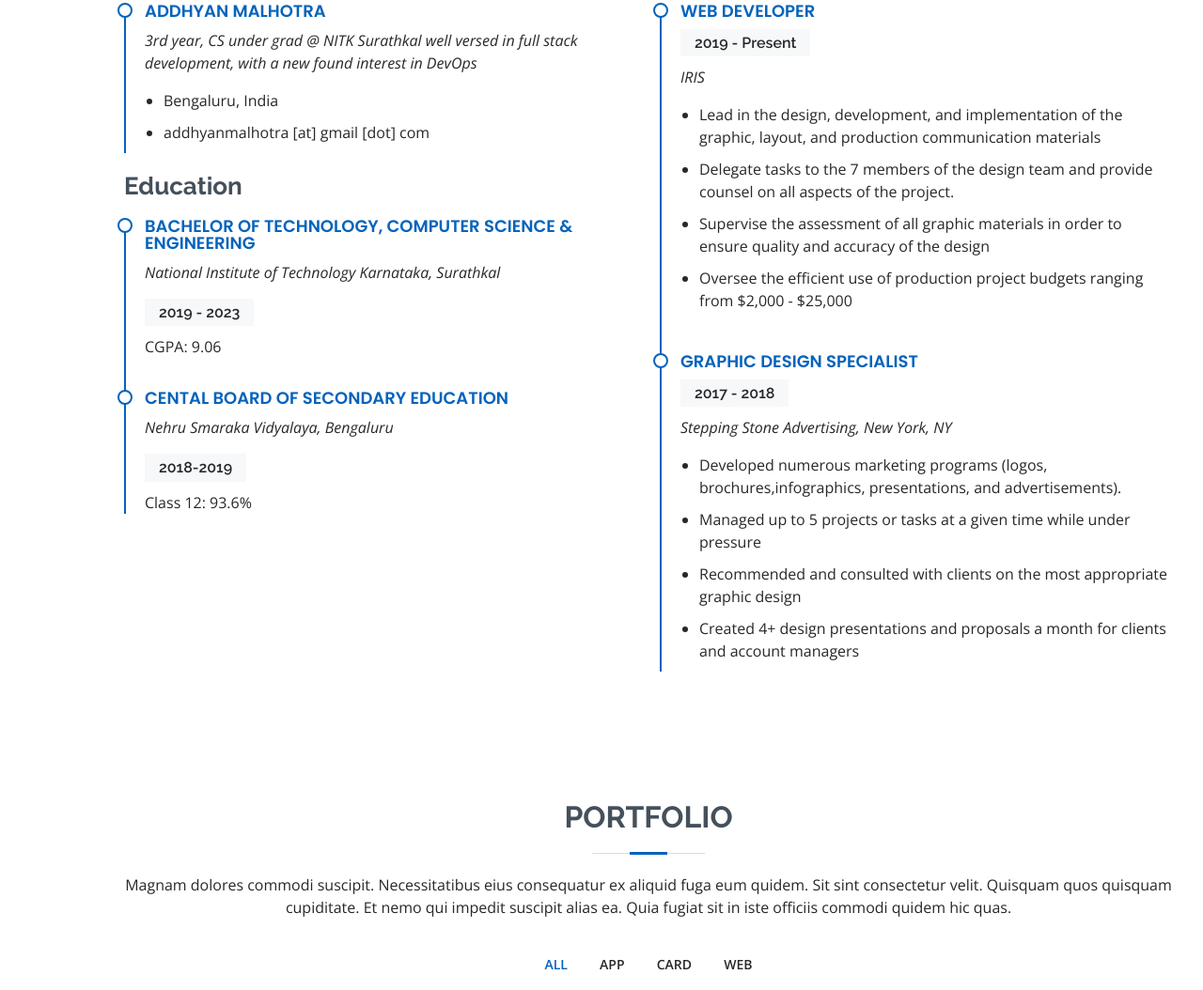
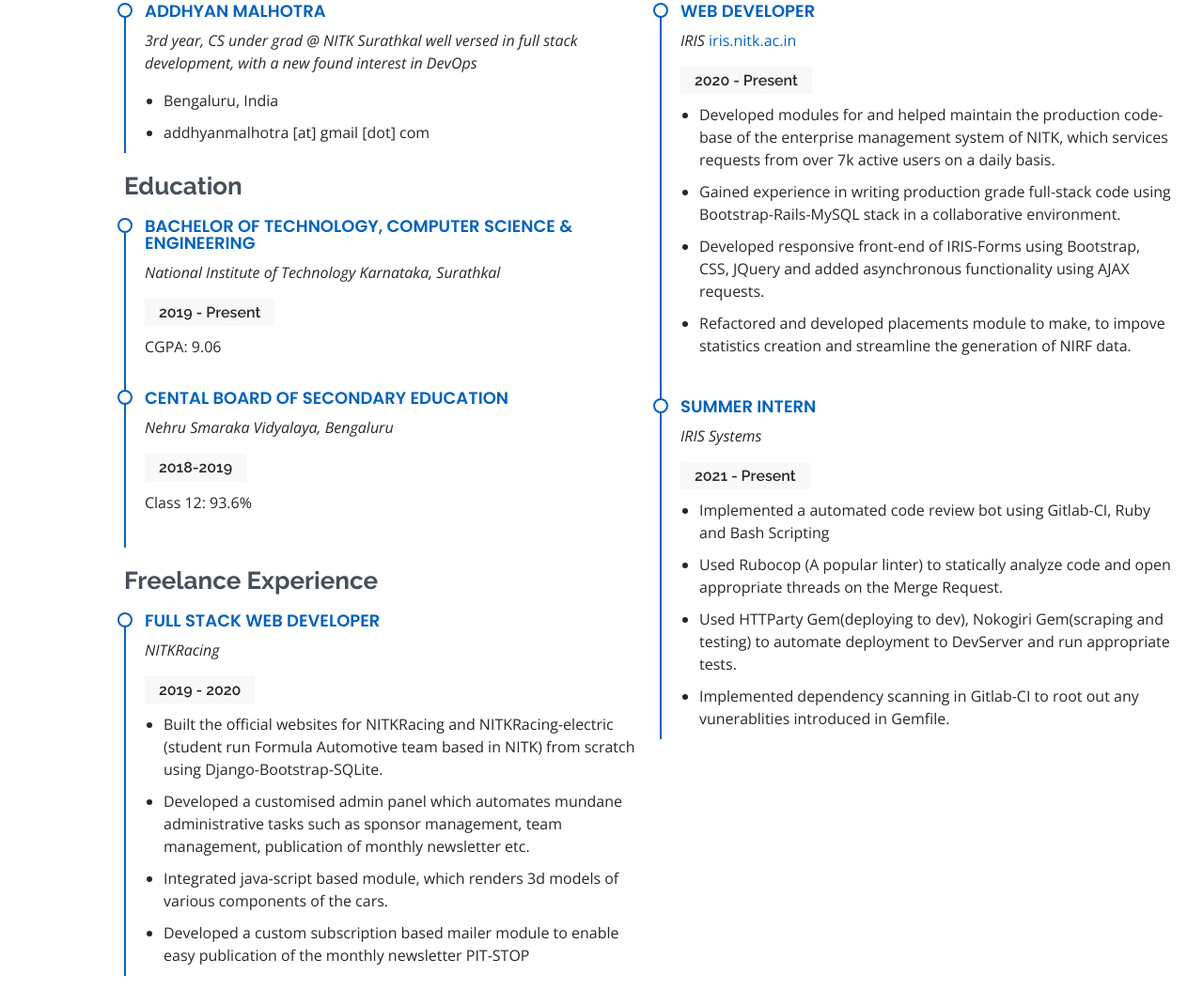
Before and after one commit to addhyanmalhotra/addhyanmalhotra.github.io, a plain HTML site: page index.html in a window 1280 px wide. Shown: the part 1540-2594 px from the top of the page at 94% size. Drawn offline with nearby package versions, Linux system fonts and the light colour scheme.

Commit message:
resume filled

```diff
--- a/index.html
+++ b/index.html
@@ -134,7 +134,7 @@
             <div class="resume-item">
               <h4>Bachelor of Technology, Computer Science &amp; Engineering</h4>
               <p><em>National Institute of Technology Karnataka, Surathkal</em></p>
-              <h5>2019 - 2023</h5>
+              <h5>2019 - Present</h5>
               <p>CGPA: 9.06</p>
             </div>
             <div class="resume-item">
@@ -143,29 +143,76 @@
               <h5>2018-2019</h5>
               <p>Class 12: 93.6%</p>
             </div>
+            <h3 class="resume-title">Freelance Experience</h3>
+            <div class="resume-item">
+              <h4>Full Stack Web Developer</h4>
+              <p><em>NITKRacing</em></p>
+              <h5>2019 - 2020</h5>
+              <ul>
+                <li>
+                  Built the official websites for NITKRacing and NITKRacing-electric
+                  (student run Formula Automotive team based in NITK) from scratch using
+                  Django-Bootstrap-SQLite.
+                </li>
+                <li>
+                  Developed a customised admin panel which automates
+                  mundane administrative tasks such as sponsor management,
+                  team management, publication of monthly newsletter etc.
+                </li>
+                <li>
+                  Integrated java-script based module,
+                  which renders 3d models of various components of the cars.
+                </li>
+                <li>
+                  Developed a custom subscription based mailer module to
+                  enable easy publication of the monthly newsletter PIT-STOP
+                </li>
+              </ul>
+            </div>
           </div>
           <div class="col-lg-6">
             <h3 class="resume-title">Professional Experience</h3>
             <div class="resume-item">
               <h4>Web Developer</h4>
-              <h5>2019 - Present</h5>
-              <p><em>IRIS </em></p>
+              <p><em>IRIS</em> <a href="https://iris.nitk.ac.in/hrms/pages/about">iris.nitk.ac.in</a></p>
+              <h5>2020 - Present</h5>
               <ul>
-                <li>Lead in the design, development, and implementation of the graphic, layout, and production communication materials</li>
-                <li>Delegate tasks to the 7 members of the design team and provide counsel on all aspects of the project. </li>
-                <li>Supervise the assessment of all graphic materials in order to ensure quality and accuracy of the design</li>
-                <li>Oversee the efficient use of production project budgets ranging from $2,000 - $25,000</li>
+                <li>
+                  Developed modules for and helped maintain the production code-base of the enterprise management system of NITK,
+                  which services requests from over 7k active users on a daily basis.
+                </li>
+                <li>
+                  Gained experience in writing production grade full-stack code
+                  using Bootstrap-Rails-MySQL stack in a collaborative environment.
+                </li>
+                <li>
+                  Developed responsive front-end of IRIS-Forms using
+                  Bootstrap, CSS, JQuery and added asynchronous functionality using AJAX
+                  requests.
+                </li>
+                <li>
+                  Refactored and developed placements module to make,
+                  to impove statistics creation and streamline the generation of NIRF data.
+                </li>
               </ul>
             </div>
             <div class="resume-item">
-              <h4>Graphic design specialist</h4>
-              <h5>2017 - 2018</h5>
-              <p><em>Stepping Stone Advertising, New York, NY</em></p>
+              <h4>Summer Intern</h4>
+              <p><em>IRIS Systems</em></p>
+              <h5>2021 - Present</h5>
               <ul>
-                <li>Developed numerous marketing programs (logos, brochures,infographics, presentations, and advertisements).</li>
-                <li>Managed up to 5 projects or tasks at a given time while under pressure</li>
-                <li>Recommended and consulted with clients on the most appropriate graphic design</li>
-                <li>Created 4+ design presentations and proposals a month for clients and account managers</li>
+                <li>
+                  Implemented a automated code review bot using Gitlab-CI, Ruby and Bash Scripting
+                </li>
+                <li>
+                  Used Rubocop (A popular linter) to statically analyze code and open appropriate threads on the Merge Request.
+                </li>
+                <li>
+                  Used HTTParty Gem(deploying to dev), Nokogiri Gem(scraping and testing) to automate deployment to DevServer and run appropriate tests.
+                </li>
+                <li>
+                  Implemented dependency scanning in Gitlab-CI to root out any vunerablities introduced in Gemfile.
+                </li>
               </ul>
             </div>
           </div>
```
